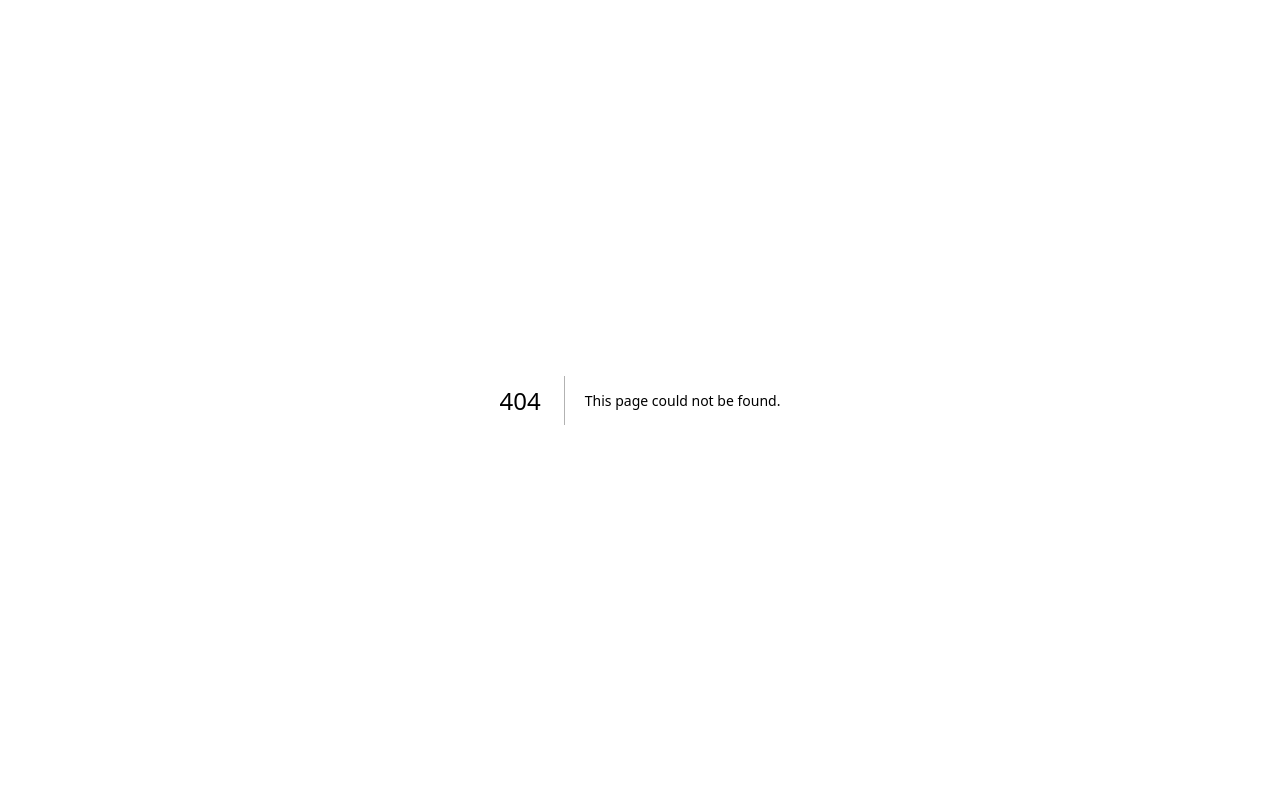
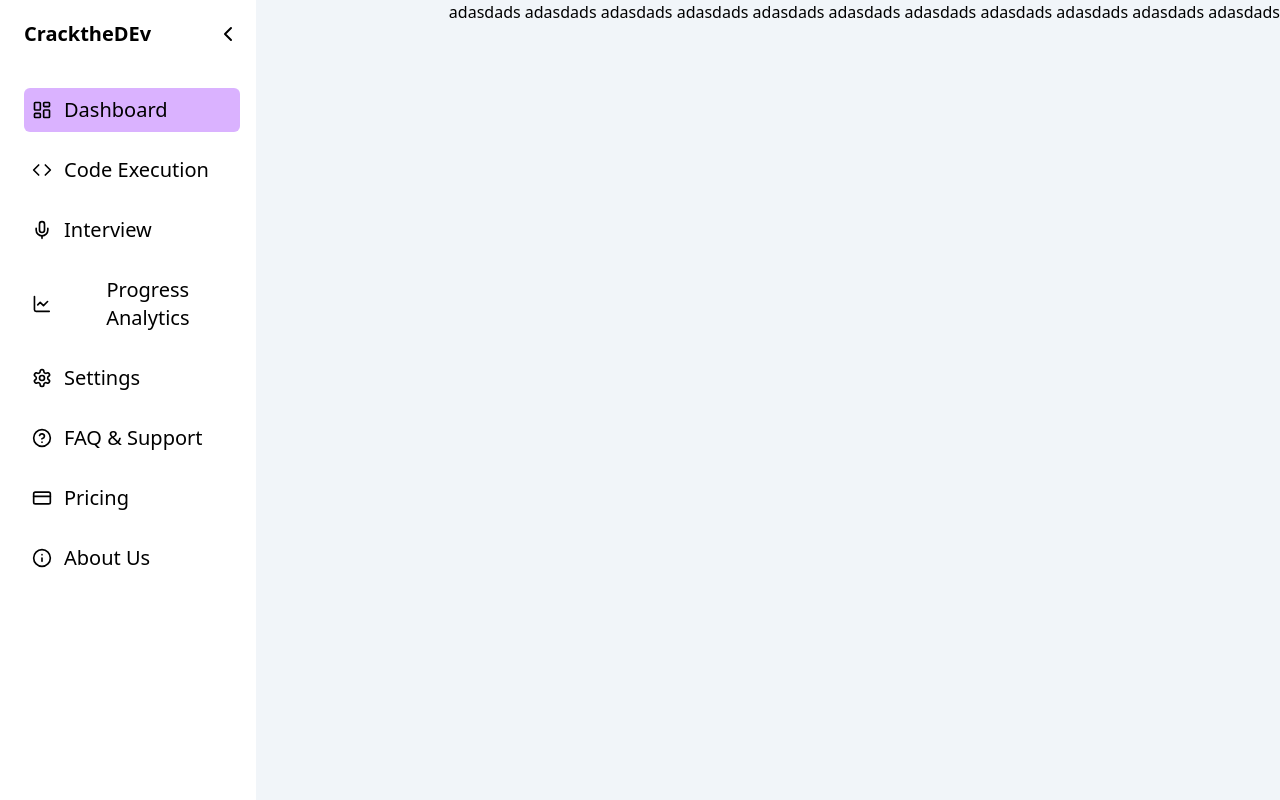
Before and after one commit to kakotyanimesh/crackdev, a Next.js app: page /prod_dashboard in a window 1280 px wide. Before the commit this address had no page. Built offline with nearby package versions, Linux system fonts and the light colour scheme.

Commit message:
starting frontend

```diff
--- a/src/app/dashboard/page.tsx
+++ b/src/app/dashboard/page.tsx
@@ -3,6 +3,7 @@ import Button from "@/components/ui/button";
 import CodeEditor from "@/components/ui/codeEditor";
 import SelectorComponent from "@/components/ui/selector";
 import { saveAndPlayAudio } from "@/lib/clientsidedb";
+import CovertTextToAudio from "@/lib/frontendAPIcalls/audioconvert";
 
 import { frontEndGptcall } from "@/lib/frontendAPIcalls/gptcodeResponse";
 import { Judge0 } from "@/lib/frontendAPIcalls/judgeZerocall";
@@ -63,14 +64,17 @@ export default function Dashboard() {
             // console.log(judge0res);
 
 
-            const gptCodeCheckPrompt = GptCodeCheckPrompt(userCode, JSON.stringify(judge0res.res), Questions )
+            const gptCodeCheckPrompt = await GptCodeCheckPrompt(userCode, JSON.stringify(judge0res.res), Questions )
 
             // console.log("code primpt" , gptCodeCheckPrompt);
             console.log("system", systemPrompt);
 
+            const gptres = await axios.post("api/gpt_text", {
+                userPrompt : gptCodeCheckPrompt,
+                systemPrompt
+            })
 
-            //@ts-ignore
-            const gptres = await frontEndGptcall({userPrompt : gptCodeCheckPrompt, systemPrompt})
+            // const gptres = await frontEndGptcall({userPrompt : gptCodeCheckPrompt, systemPrompt})
 
             // console.log("gpt res ", gptres.msg );
 
@@ -79,7 +83,7 @@ export default function Dashboard() {
             //     systemPrompt
             // })
 
-            const audioInput = gptres.msg
+            const audioInput = gptres.data.msg
 
             // console.log(gptres.msg, "gpt res borrr");
 
@@ -94,6 +98,7 @@ export default function Dashboard() {
             })
 
             const audioBlob = new Blob([audio.data], {type : 'audio/mpeg'})
+            // const audioBlob = await CovertTextToAudio(audioInput)
             await saveAndPlayAudio(audioBlob)
             console.log("audio", audioBlob);
         } catch (error) {
--- /dev/null
+++ b/src/app/prod_dashboard/page.tsx
@@ -0,0 +1,27 @@
+"use client"
+
+import SideBar from "@/components/sidebar";
+
+export default function ProdDashboard(){
+    return (
+        <div className=" min-h-screen bg-slate-100 flex justify-between">
+            {/* Prod dash  */}
+            <div>
+                <SideBar/>
+            </div>
+            <div className=" min-h-screen">
+                adasdads
+                adasdads
+                adasdads
+                adasdads
+                adasdads
+                adasdads
+                adasdads
+                adasdads
+                adasdads
+                adasdads
+                adasdads
+            </div>
+        </div>
+    )
+}
--- a/src/components/interviewFeaturediv.tsx
+++ b/src/components/interviewFeaturediv.tsx
@@ -24,7 +24,7 @@ export default function InterviewFeatureDiv() {
     return (
         <div className='grid md:grid-cols-2 grid-cols-1 gap-20 justify-between items-center text-center'>
             <div className=' space-y-5 bg-gray-100 p-10 rounded-xl shadow-md'>
-                <h1 className='font-bold text-xl'>Interview Style</h1>
+                <h1 className='font-bold text-xl'>Powerful Features for Real Interviews</h1>
                 <div className="grid gap-10 items-center">
                    {
                     InterViewCardArray.map((i, key) => (
--- /dev/null
+++ b/src/components/sidebar.tsx
@@ -0,0 +1,69 @@
+
+import { useState } from "react"
+import { ChevronLeft } from 'lucide-react';
+import { motion } from "motion/react";
+import {
+    LayoutDashboard,
+    Code,
+    Mic,
+    LineChart,
+    Settings as SettingsIcon,
+    HelpCircle,
+    CreditCard,
+    Info,
+    LogOut
+  } from 'lucide-react';
+
+
+export default function SideBar(){
+    const [sidebarselect, setSidebarselect] = useState<string>("Dashboard")
+    const [showSidebar, setShowSidebar] = useState<boolean>(true)
+
+    return (
+        <div className={`space-y-10 text-xl pt-5 pl-6 bg bg-white min-h-screen ${showSidebar ? "px-4 w-64" : "px-2 w-20"}`}>
+            <div className="flex justify-between ">
+                    <h1 className="text-xl font-bold">
+                        {
+                            showSidebar ? "CracktheDEv" : "CD"
+                        }
+                    </h1>
+                    {/* <div></div> */}
+                    <button onClick={() => setShowSidebar(!showSidebar)} className="cursor-pointer">
+                        <ChevronLeft />
+                    </button>
+            </div>
+            <div className="space-y-4">
+                {
+                sideBarArray.map((s, k) => (
+                    <div key={k} className={`${sidebarselect === s.name ? "bg-purple-300" : undefined}  rounded-md p-2 transition-colors ease-in duration-300`}>
+                        {
+                            showSidebar ? (
+                                <button className=" cursor-pointer flex items-center justify-center gap-3" onClick={() => setSidebarselect(`${s.name}`)}>
+                                {s.icon}
+                                {s.name}
+                            </button>
+                            ) : (
+                                <button onClick={() => setSidebarselect(`${s.name}`)} className={`cursor-pointer ${sidebarselect === s.name ? "text-purple-600" : undefined}`}>
+                                    {s.icon}
+                                </button>
+                            )
+                        }
+                    </div>
+                ))
+            }
+            </div>
+        </div>
+    )
+}
+
+
+const sideBarArray  = [
+    { name: 'Dashboard', icon: <LayoutDashboard className="h-5 w-5" />, path: '/dashboard' },
+    { name: 'Code Execution', icon: <Code className="h-5 w-5" />, path: '/code-execution' },
+    { name: 'Interview', icon: <Mic className="h-5 w-5" />, path: '/interview-simulation' },
+    { name: 'Progress Analytics', icon: <LineChart className="h-5 w-5" />, path: '/progress-analytics' },
+    { name: 'Settings', icon: <SettingsIcon className="h-5 w-5" />, path: '/settings' },
+    { name: 'FAQ & Support', icon: <HelpCircle className="h-5 w-5" />, path: '/faq' },
+    { name: 'Pricing', icon: <CreditCard className="h-5 w-5" />, path: '/pricing' },
+    { name: 'About Us', icon: <Info className="h-5 w-5" />, path: '/about' }
+  ];
--- a/src/lib/audioai.ts
+++ b/src/lib/audioai.ts
@@ -1,4 +1,4 @@
-import { TextPromptType } from "@/utils/types";
+
 import { ElevenLabsClient } from "elevenlabs";
 
 export const textToAudio = async (text : string) => {
--- a/src/lib/frontendAPIcalls/audioconvert.ts
+++ b/src/lib/frontendAPIcalls/audioconvert.ts
@@ -1,13 +1,17 @@
-import { TextPromptType } from "@/utils/types";
+
 import axios from "axios";
 
-export default async function CovertTextToAudio ({text} : TextPromptType){
+export default async function CovertTextToAudio (text : string){
     try {
-        const res = await axios.post('api/text_to_audio', {
-            text : text
-        })
+        const audio = await axios.post("/api/text_to_audio", {
+            text : JSON.stringify({text})
+            },{
+                responseType : 'arraybuffer'
+            })
 
-        return res.data
+        const audioBlob = new Blob([audio.data], {type : 'audio/mpeg'})
+
+        return audioBlob
     } catch (error) {
         throw new Error(`error at audio conversion ${error}`)
     }
--- a/src/utils/types.ts
+++ b/src/utils/types.ts
@@ -11,3 +11,6 @@ export interface TextPromptType {
 
 
 export type languageType = "Javascript" | "Typescript" | "Python"
+
+
+// export type DashboardContentType = "Dashboard" | "Interview Prep" | "Code Execution" | "Progress Analysis" | "Pricing" | "Settings" | "About Us"
```
